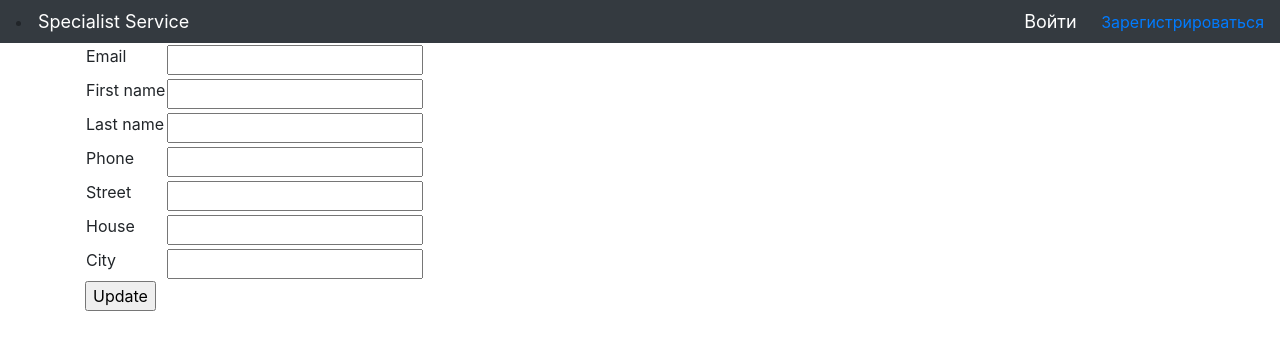
After one commit to AlekseiRzheusski/specialist_service, a Django app: template specialistservice/templates/specialistservice/user_update_page.html in a window 1280 px wide. The commit adds this page. Shown: the top 350 px of the page. Run offline with Django 3.2, Linux system fonts and the light colour scheme; the template is opened without the code that fills it, so the values that code supplies are empty, except form fields; tables that the repository leaves empty hold one stand-in row (values such as "Sample post"); form fields are guessed from the names that the template uses.

```diff
--- a/specialistservice/models.py
+++ b/specialistservice/models.py
@@ -5,7 +5,7 @@ from django.contrib.auth.models import AbstractUser
 
 class City(models.Model):
     """Model representing city"""
-    name = models.CharField(max_length=20)
+    name = models.CharField(max_length=20, primary_key=True)
 
     def __str__(self):
         return self.name
--- a/specialistservice/templates/navbar.html
+++ b/specialistservice/templates/navbar.html
@@ -55,7 +55,7 @@
       <ul class="dropdown">
         <a href="" class="dropbtn">Пользователь: {{request.user.username}}</a>
           <div class = "dropdown-content">
-            <a href="">Пользователь</a>
+            <a href="{% url 'userupdate' %}">Пользователь</a>
             <a href="{% url 'logout'%}?next={{request.path}}">Выход</a>
           </div>
       </ul>
--- /dev/null
+++ b/specialistservice/templates/specialistservice/user_update_page.html
@@ -0,0 +1,46 @@
+{% extends "base_generic.html" %}
+
+{% block content %}
+
+<div>
+    <form method="POST">
+        {% csrf_token %}
+        <table>
+              <tr>
+                <td>{{ form.email.label_tag }}</td>
+                <td>{{ form.email }}</td>
+              </tr>
+              <tr>
+                <td>{{ form.first_name.label_tag }}</td>
+                <td>{{ form.first_name }}</td>
+              </tr>
+              <tr>
+                <td>{{ form.last_name.label_tag }}</td>
+                <td>{{ form.last_name }}</td>
+              </tr>
+              <tr>
+                <td>{{ form.phone.label_tag }}</td>
+                <td>{{ form.phone }}</td>
+              </tr>
+              <tr>
+                <td>{{ form.street.label_tag }}</td>
+                <td>{{ form.street }}</td>
+              </tr>
+              <tr>
+                <td>{{ form.house.label_tag }}</td>
+                <td>{{ form.house }}</td>
+              </tr>
+              <tr>
+                <td>{{ form.city.label_tag }}</td>
+                <td>{{ form.city }}</td>
+              </tr>
+              <tr>
+
+              </tr>
+        </table>
+        <input type="submit" value="Update" />
+    </form>
+</div>
+{{form.errors}}
+{{ form.non_field_errors }}
+{% endblock %}
--- a/specialistservice/urls.py
+++ b/specialistservice/urls.py
@@ -5,4 +5,5 @@ from . import views
 urlpatterns = [
     path('', views.index, name = 'index'),
     path('register/',views.register_page, name = 'register'),
+    path('update/', views.user_update_page, name = 'userupdate'),
 ]
```
Also changed, not shown: specialistservice/admin.py (+4 -5 lines), specialistservice/forms.py (+8 -0 lines), specialistservice/function.py (added, +7 -0 lines), specialistservice/views.py (+27 -2 lines), specialistservice/migrations/0001_initial.py, specialistservice/templates/base_generic.html (line endings or trailing spaces).
